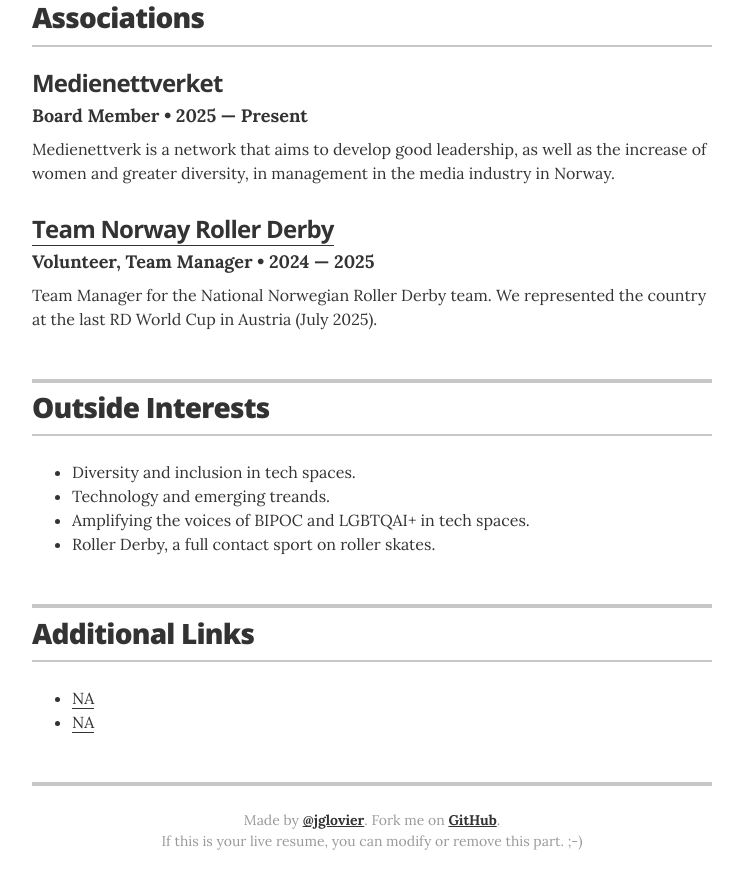
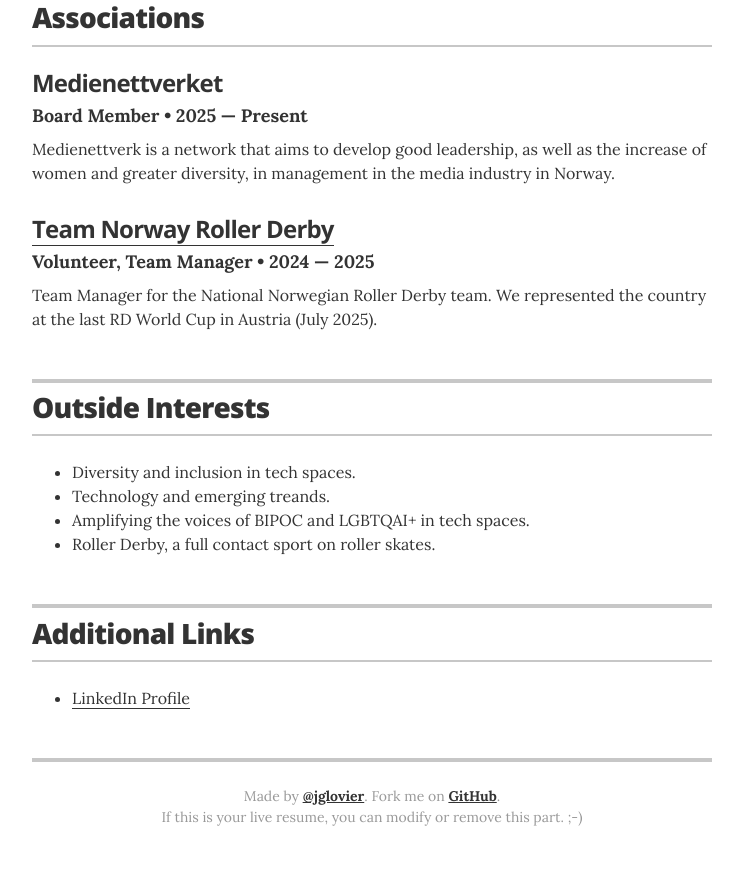
Before and after one commit to thisislola/thisislola.github.io, a Jekyll site: the page built from index.html, in a window 1280 px wide and 900 px high, scrolled down 1870 px. Shown: the top 889 px of the window, without its empty margins (268-1011 px from the left). Built offline with Jekyll 4.4.1, drawn with Linux system fonts in a browser that asks for light colours.

Commit message:
Update links.yml

```diff
--- a/_data/links.yml
+++ b/_data/links.yml
@@ -1,5 +1,3 @@
 # links
-- url: "#"
-  description: NA
-- url: "#"
-  description: NA
+- url: "https://linkedin.com/in/lorenacw"
+  description: LinkedIn Profile
```
